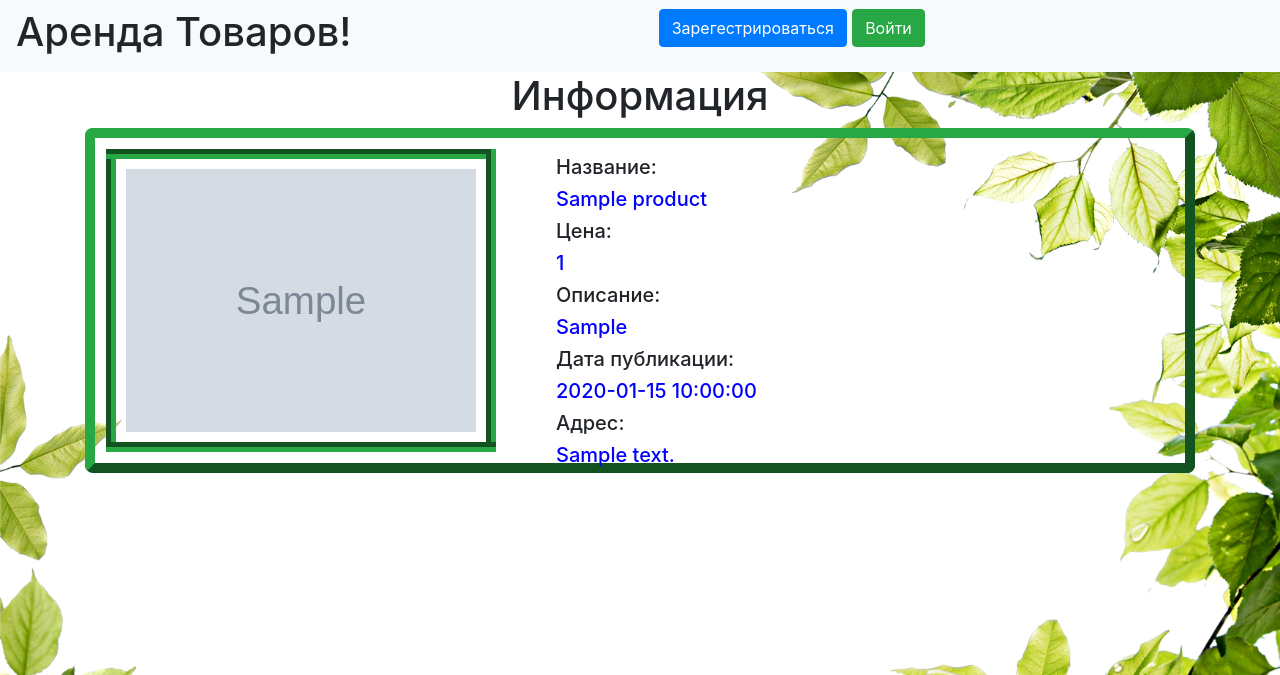
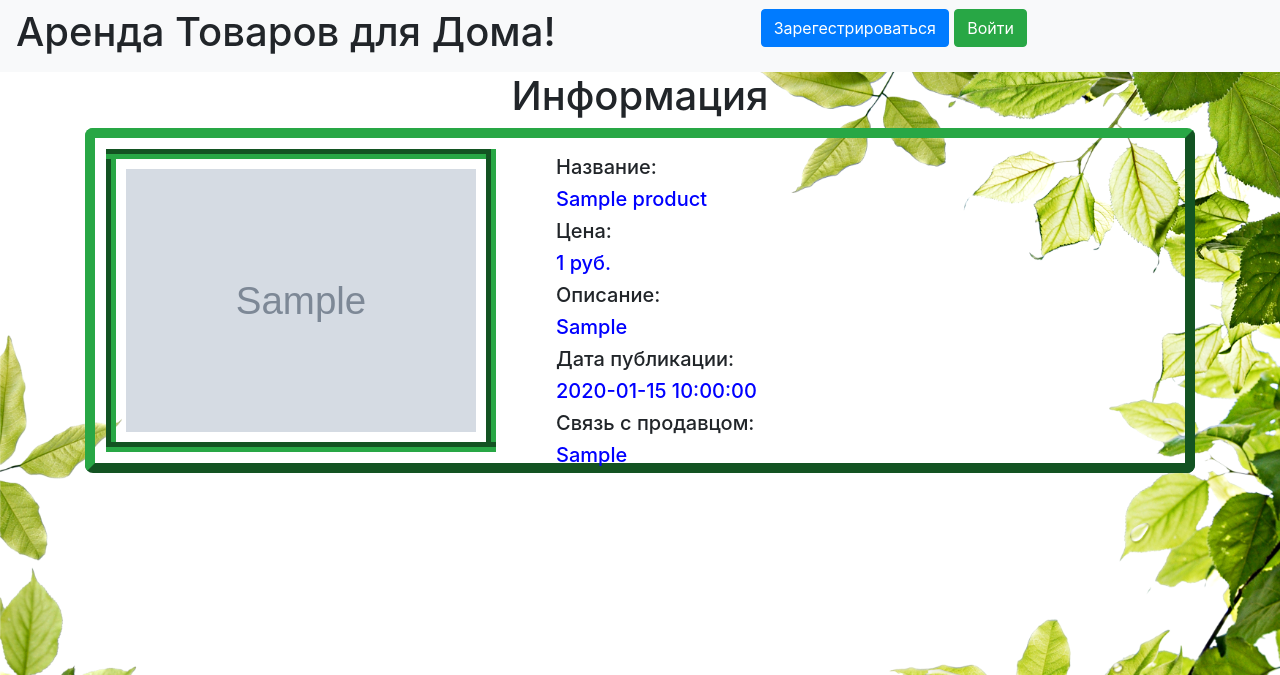
Before and after one commit to Unicreaste/website-for-rent, a Flask app: page /product_info/1 in a window 1280 px wide. Shown: the top 675 px of the page. Run offline with Flask 2, Linux system fonts and the light colour scheme; tables that the repository leaves empty hold one stand-in row (values such as "Sample post"); grey boxes marked "Sample" are stand-in pictures; some libraries are stand-ins or nearby versions.

Commit message:
Финальные изменения

```diff
--- a/Пример/additional/data/add_product.py
+++ b/Пример/additional/data/add_product.py
@@ -8,6 +8,6 @@ class AddProductForm(FlaskForm):
     summ = IntegerField('Цена', validators=[DataRequired()])
     using = TextAreaField('Описание или примечания к товару', validators=[DataRequired()])
     img = FileField('Фото товара', validators=[DataRequired()])
-    address = StringField('Адрес', validators=[DataRequired()])
+    contact = StringField('Связь с вами(почта или номер телефона)', validators=[DataRequired()])
 
     submit = SubmitField('Submit')
--- a/Пример/additional/data/product.py
+++ b/Пример/additional/data/product.py
@@ -14,7 +14,7 @@ class Product(SqlAlchemyBase):
     using = sqlalchemy.Column(sqlalchemy.String, nullable=True)
     date = sqlalchemy.Column(sqlalchemy.DateTime, default=datetime.date.today)
     img = sqlalchemy.Column(sqlalchemy.String, nullable=True)
-    address = sqlalchemy.Column(sqlalchemy.String, nullable=True)
+    contact = sqlalchemy.Column(sqlalchemy.String, nullable=True)
     id_User = sqlalchemy.Column(sqlalchemy.Integer, sqlalchemy.ForeignKey('users.id'))
 
     user = orm.relation("User")
--- a/Пример/additional/main.py
+++ b/Пример/additional/main.py
@@ -97,7 +97,7 @@ def main():
                 product_name=add_form.product_name.data,
                 summ=add_form.summ.data,
                 using=add_form.using.data,
-                address=add_form.address.data,
+                contact=add_form.contact.data,
                 img=filename,
                 id_User=current_user.id
             )
@@ -118,7 +118,7 @@ def main():
                 form.product_name.data = jobs.product_name
                 form.summ.data = jobs.summ
                 form.using.data = jobs.using
-                form.address.data = jobs.address
+                form.contact.data = jobs.contact
             else:
                 abort(404)
         if form.validate_on_submit():
@@ -128,7 +128,7 @@ def main():
                 jobs.product_name = form.product_name.data
                 jobs.summ = form.summ.data
                 jobs.using = form.using.data
-                jobs.address = jobs.address.data
+                form.contact.data = jobs.contact
                 session.commit()
                 return redirect('/')
             else:
--- a/Пример/additional/static/css/style.css
+++ b/Пример/additional/static/css/style.css
@@ -113,3 +113,7 @@ border: 1px solid #28a745;
 td.info {
     padding-left: 60px;
 }
+
+.inform {
+    padding-left: 30px;
+}
--- a/Пример/additional/templates/base.html
+++ b/Пример/additional/templates/base.html
@@ -11,7 +11,7 @@
 <body>
 <header>
     <nav class="navbar navbar-light bg-light">
-        <h1>Аренда Товаров!</h1>
+        <h1>Аренда Товаров для Дома!</h1>
 
         {% if current_user.is_authenticated %}
         <a class="navbar-brand">{{ current_user.name }} {{ current_user.surname }}</a>
--- a/Пример/additional/templates/index.html
+++ b/Пример/additional/templates/index.html
@@ -17,12 +17,12 @@
                     <tr>
                         <td class="img_product"><img src="{{ url_for('static', filename='img/product_img/' + job.img) }}"
            alt="здесь должна была быть картинка, но не нашлась" width="150px"></td>
-                        <td>
+                        <td class="inform">
                             <div>
                                 {{ job.product_name }}
                             </div>
                             <div>
-                                {{ job.summ }}
+                                {{ job.summ }} руб.
                             </div>
                             <div>
                                 <li class="breadcrumb-item"><a href="/product_info/{{ job.id }}">Узнать больше</a></li>
--- a/Пример/additional/templates/my_product_index.html
+++ b/Пример/additional/templates/my_product_index.html
@@ -16,12 +16,12 @@
                     <tr>
                         <td class="img_product"><img src="{{ url_for('static', filename='img/product_img/' + job.img) }}"
            alt="здесь должна была быть картинка, но не нашлась" width="150px"></td>
-                        <td>
+                        <td class="inform">
                             <div>
                                 {{ job.product_name }}
                             </div>
                             <div>
-                                {{ job.summ }}
+                                {{ job.summ }} руб.
                             </div>
                             <div>
                                 <li class="breadcrumb-item"><a href="/product_info/{{ job.id }}">Узнать больше</a></li>
--- a/Пример/additional/templates/product_info.html
+++ b/Пример/additional/templates/product_info.html
@@ -22,7 +22,7 @@
                             </div>
                             <div>
                                 <h5>Цена:</h5>
-                                <h5 style="color:#0000FF">{{ job.summ }}</h5>
+                                <h5 style="color:#0000FF">{{ job.summ }} руб.</h5>
                             </div>
                             <div>
                                 <h5>Описание:</h5>
@@ -33,8 +33,8 @@
                                 <h5 style="color:#0000FF">{{ job.date }}</h5>
                             </div>
                             <div>
-                                <h5>Адрес:</h5>
-                                <h5 style="color:#0000FF">{{ job.address }}</h5>
+                                <h5>Связь с продавцом:</h5>
+                                <h5 style="color:#0000FF">{{ job.contact }}</h5>
                             </div>
                         </td>
                     </tr>
```
